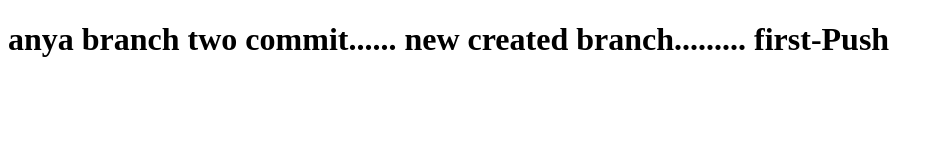
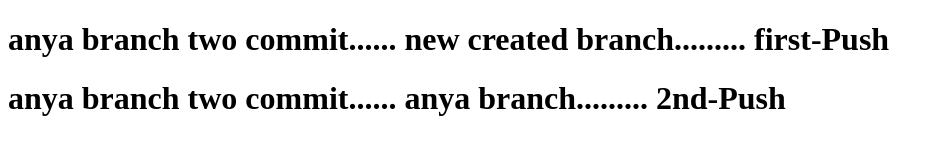
Before and after one commit to AtikaAbbasi/finalB-practice, a plain HTML site: page anya.html in a window 1280 px wide. Shown: the whole page, without its empty margins (0-943 px from the left). Drawn offline with Linux system fonts and the light colour scheme.

Commit message:
2nd-push

```diff
--- a/anya.html
+++ b/anya.html
@@ -7,5 +7,6 @@
 </head>
 <body>
     <h1>anya branch two commit...... new created branch......... first-Push</h1>
+      <h1>anya branch two commit...... anya branch......... 2nd-Push</h1>
 </body>
 </html>
```
